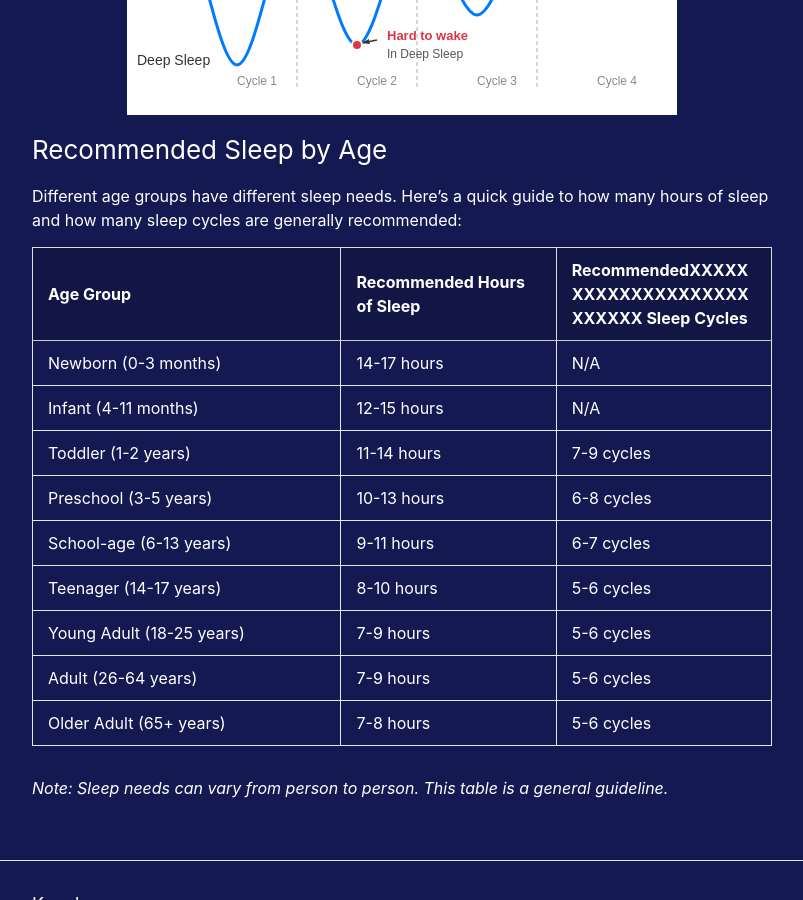
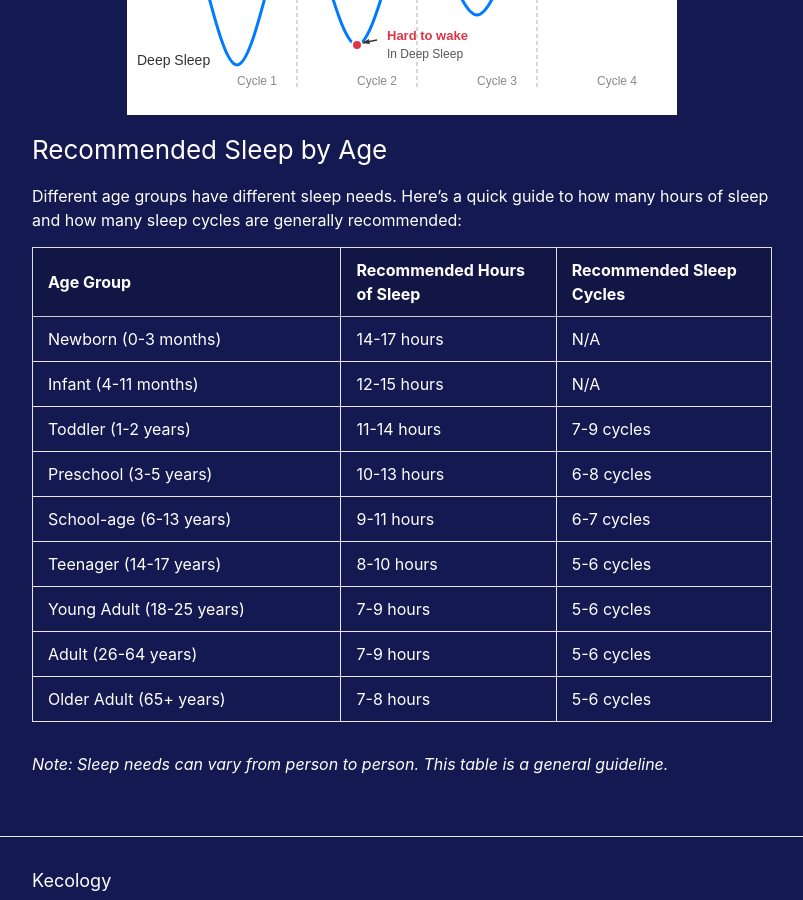
Before and after one commit to lijiaocn/kecology.com, a Jekyll site: the page built from _posts/2025-08-25-wakeup-calculator.md, in a window 1280 px wide and 900 px high, scrolled down 1271 px. Shown: the whole window, without its empty margins (238-1041 px from the left). Built offline with Jekyll 4.4.1, drawn with Linux system fonts in a browser that asks for light colours; comment, search, counter and statistics services are not loaded.

Commit message:
错误字符

```diff
--- a/_posts/2025-08-25-wakeup-calculator.md
+++ b/_posts/2025-08-25-wakeup-calculator.md
@@ -273,7 +273,7 @@ Use the calculator above to find your best wake-up times. The diagram below show
 
 Different age groups have different sleep needs. Here’s a quick guide to how many hours of sleep and how many sleep cycles are generally recommended:
 
-| Age Group | Recommended Hours of Sleep | RecommendedXXXXXXXXXXXXXXXXXXXXXXXXXX Sleep Cycles |
+| Age Group | Recommended Hours of Sleep | Recommended Sleep Cycles |
 | :--- | :--- | :--- |
 | Newborn (0-3 months) | 14-17 hours | N/A |
 | Infant (4-11 months) | 12-15 hours | N/A |
```
